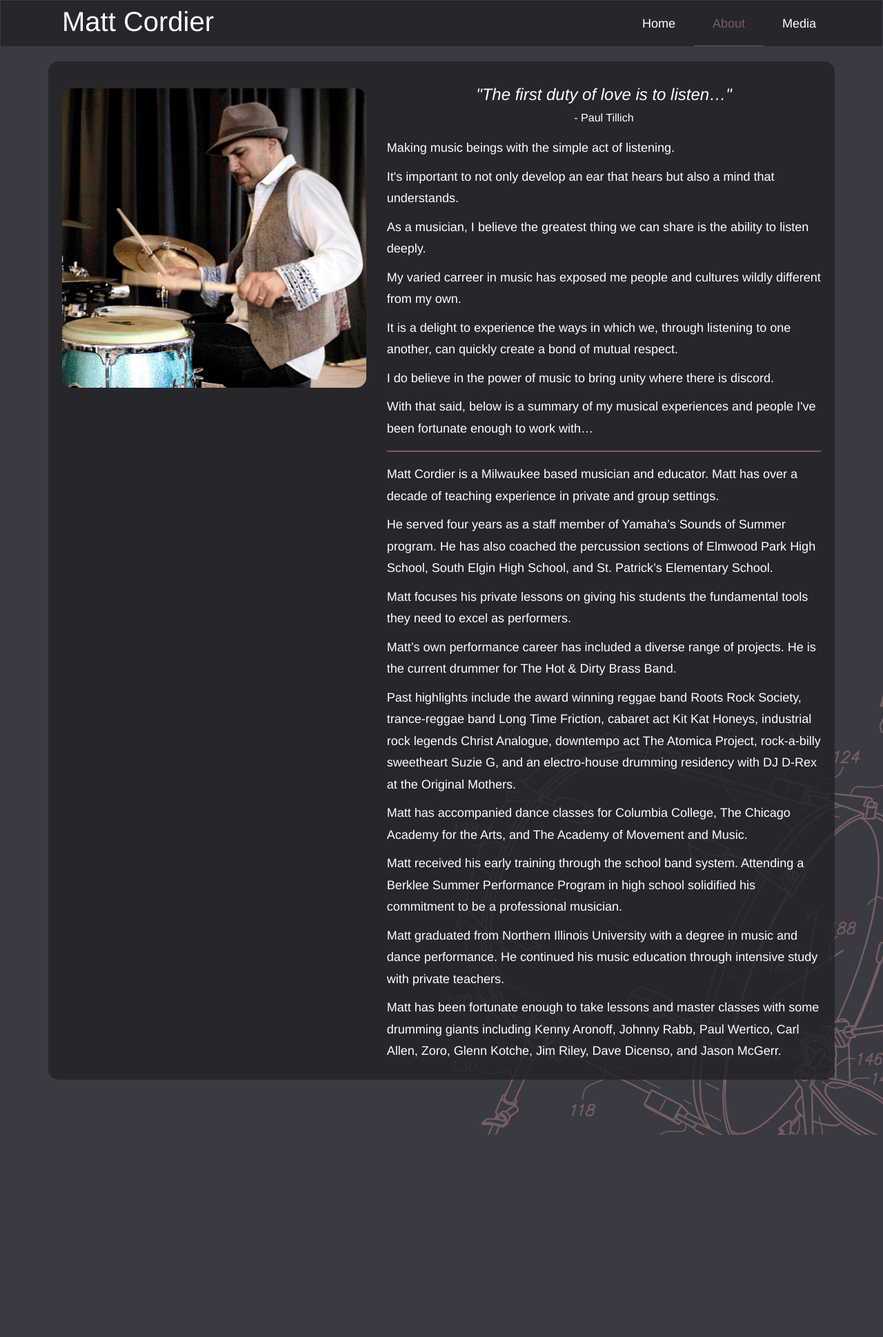
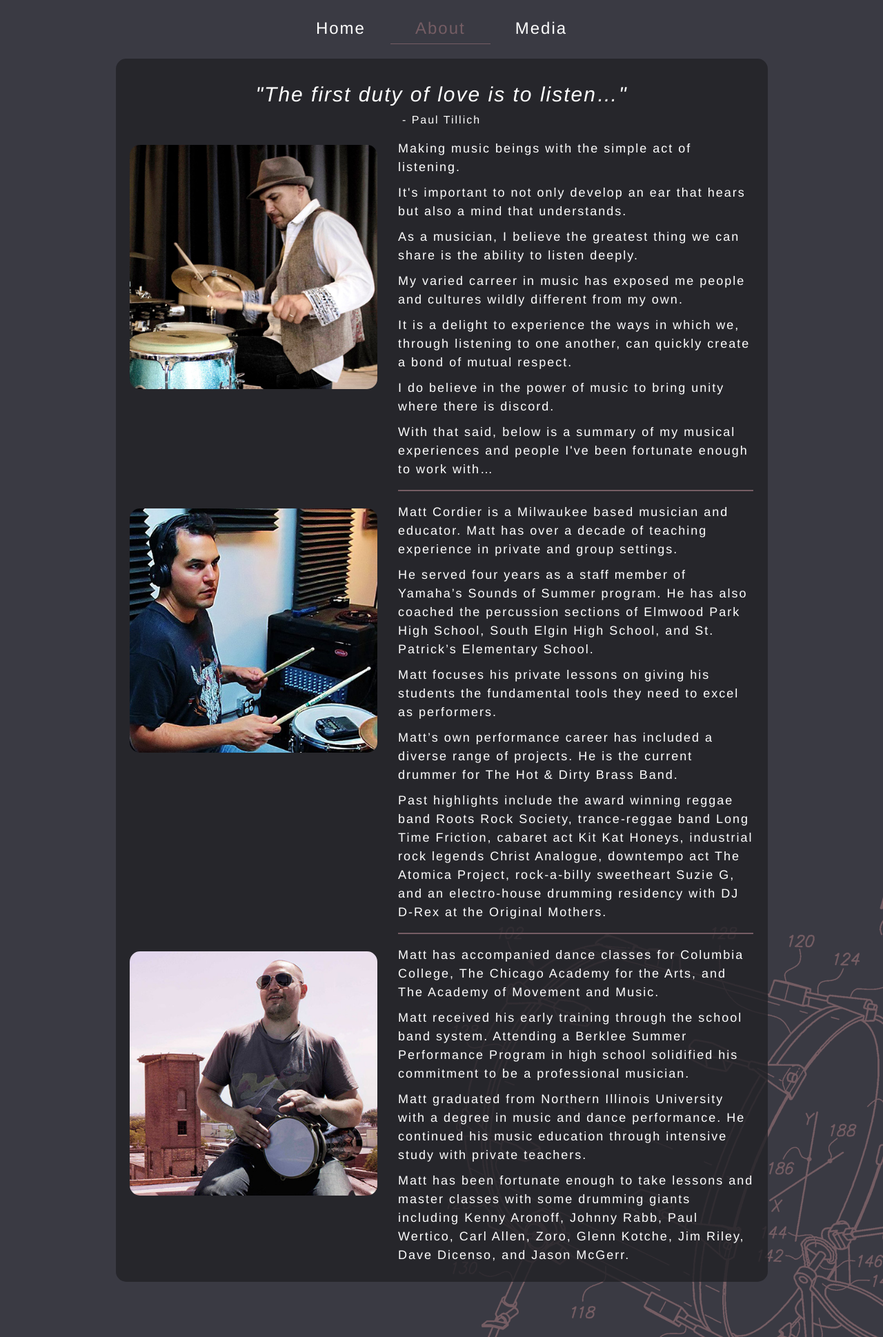
Before and after one commit to MattCordier/MattCordier.github.io, a Jekyll site: the page built from about.html, in a window 1280 px wide. Shown: the whole page at 69% size. Built offline with Jekyll 4.4.1, drawn with Linux system fonts in a browser that asks for light colours; nearby versions of some CDN libraries; before the commit the page ends 1645 px from its top, so only the background shows below that.

Commit message:
- restructured about page, added images - retooled navbar - restructured media page

```diff
--- a/_includes/navbar.html
+++ b/_includes/navbar.html
@@ -17,12 +17,12 @@
 
       <!-- need to duplicate this due to navbar collapse stuff -->
       <div class="hidden-sm  hidden-xs">
-        <a class="navbar-brand" href="/">Matt Cordier</a>
+     <!--    <a class="navbar-brand" href="/">Matt Cordier</a> -->
       </div>
       <!-- end:duplicate number -->
 
       <div id="navbar" class="navbar-collapse  collapse">
-        <ul class="learn-to-groove-nav__link-list  nav  navbar-nav navbar-right">
+        <ul class="learn-to-groove-nav__link-list  nav  navbar-nav">
 
           {% assign navigation_pages = site.html_pages | sort: 'navigation_weight' %}
             {% for p in navigation_pages %}
--- a/about.html
+++ b/about.html
@@ -6,18 +6,24 @@ navigation_weight: 2
 ---
 <div class="container">
   <div class="row">
-    <div class="col-xs-12 col-sm-8 col-md-7 col-lg-12">
+    <div class="col-xs-12 col-sm-10 col-sm-offset-1">
     	<div class="about-page--wrapper">
         <div class="row">
+          <div class="col-xs-12">
+            <h2><em>"The first duty of love is <span class="nowrap">to listen…"</span></em></h2>
 
+            <p class="about-page__p--quote">- Paul Tillich</p>
+          </div><!--/col -->
+        </div><!-- /row -->
+
+        <div class="row">
           <div class="col-md-12 col-lg-5">
       	     <img src="{{ site.url }}/public/img/profile-matt-cordier-conga.jpg" class="img-responsive center-block about-page__img">
+
+
           </div><!-- /col -->
 
           <div class="col-md-12 col-lg-7">
-            <h3><em>"The first duty of love is <span class="nowrap">to listen…"</span></em></h3>
-
-            <p class="about-page__p--quote">- Paul Tillich</p>
 
            <p class="about-page__p">Making music beings with the simple act of listening.</p>
 
@@ -33,7 +39,18 @@ navigation_weight: 2
 
            <p class="about-page__p">With that said, below is a summary of my musical experiences and people I've been fortunate enough to <span class="nowrap">work with…</span></p>
 
-           <hr>
+           <hr class="visible-lg">
+
+          </div><!--/col -->
+        </div><!-- /row -->
+
+        <div class="row">
+
+          <div class="col-md-12 col-lg-5">
+             <img src="{{ site.url }}/public/img/profile-matt-cordier-studio.jpg" class="img-responsive center-block about-page__img">
+          </div><!-- /col -->
+
+          <div class="col-md-12 col-lg-7">
 
            <p class="about-page__p">Matt Cordier is a Milwaukee based musician and educator. Matt has over a decade of teaching experience in private and group settings.</p>
 
@@ -44,6 +61,17 @@ navigation_weight: 2
             <p class="about-page__p">Matt’s own performance career has included a diverse range of projects. He is the current drummer for The Hot &amp; Dirty Brass Band.</p>
 
             <p class="about-page__p">Past highlights include the award winning reggae band Roots Rock Society, trance-reggae band Long Time Friction, cabaret act Kit Kat Honeys, industrial rock legends Christ Analogue, downtempo act The Atomica Project, rock-a-billy sweetheart Suzie G, and an electro-house drumming residency with DJ D-Rex at the Original Mothers.</p>
+
+            <hr class="visible-lg">
+          </div><!--/col -->
+        </div><!-- /row -->
+
+        <div class="row">
+          <div class="col-md-12 col-lg-5">
+            <img src="{{ site.url }}/public/img/profile-matt-cordier-rooftop.jpg" class="img-responsive center-block about-page__img">
+          </div><!-- /col -->
+
+          <div class="col-md-12 col-lg-7">
 
             <p class="about-page__p">Matt has accompanied dance classes for Columbia College, The Chicago Academy for the Arts, and The Academy of Movement and Music.</p>
 
--- a/public/_scss/about-page.scss
+++ b/public/_scss/about-page.scss
@@ -19,7 +19,7 @@
 		}
 
 		.about-page__img {
-			margin: 1.5em auto;
+			margin: .5em auto 1.5em;
 			border-radius: 15px;
 
 			@media (max-width: $screen-sm-max) {
@@ -30,7 +30,7 @@
 		.about-page__p {
 			font-size: 1.125em;
 			font-weight: 100;
-			line-height: 1.75;
+			line-height: 1.5;
 			text-align: left;
 
 			@media (max-width: $screen-md-max) {
--- a/public/_scss/base.scss
+++ b/public/_scss/base.scss
@@ -6,6 +6,7 @@ body {
   // set what 1em is equal to (default is 16px) and scale
   // down for screens
   font-size: 16px;
+  letter-spacing: 2px;
 
   @media (max-width: $screen-md-max) {
     font-size: 14px;
@@ -32,8 +33,8 @@ html, body {
 }
 
 .primary-nav-wrapper {
-  background: rgba(33, 33, 38, .8);
-  border-bottom: 1px solid lighten( #212126, 10% );
+  background: transparent;
+  // border-bottom: 1px solid lighten( #212126, 10% );
 
   @media (max-width: $screen-xs-max) {
     background: rgba(33, 33, 38, 1);
@@ -50,15 +51,26 @@ html, body {
   }
 }
 
+.navbar .navbar-nav {
+  display: inline-block;
+  float: none;
+  vertical-align: top;
+}
+
+.navbar .navbar-collapse {
+  text-align: center;
+}
+
 .navbar-brand:hover {
   color: #755d64;
 }
 
 .nav>li>a {
   display: inline-block;
-  font-size: 1.125em;
+  margin: 0 auto;
+  font-size: 1.5em;
   color: #fff;
-  padding: 1.25em 1.5em;
+  padding: 1.25em 1.5em .5em;
 
   @media (max-width: $screen-xs-max) {
     display: block;
--- a/public/_scss/media-page.scss
+++ b/public/_scss/media-page.scss
@@ -2,19 +2,34 @@
 	background: url('/public/img/cymbal-stand-diagram.png') no-repeat bottom right fixed;
 	background-color: #3a3a43;
 
+	.media-page--wrapper {
+
+		color: #fff;
+		text-align: center;
+		background-color: rgba(33, 33, 38, .8);
+		padding: 15px 20px;
+		border-radius: 15px;
+		margin: 0 auto 5em;
+
 		.media-container {
 			position:relative;
+			height:0;
+			overflow:hidden;
 			padding-bottom:56.25%;
 			padding-top:30px;
-		height:0;
-		overflow:hidden;
-	}
+			border-radius: 10px;
+			border: 10px solid #755d64;
+			margin: 2em;
+		}// .media-container
 
-	.media-container iframe, .media-container object, .media-container embed {
+		.media-container iframe,
+		.media-container object,
+		.media-container embed {
 			position:absolute;
 			top:0;
 			left:0;
 			width:100%;
 			height:100%;
 		}
-}
+	}// .media-page--wrapper
+}// .media-page
```
Also changed, not shown: media.html (+23 -8 lines), public/img/profile-matt-cordier-rooftop.jpg (added), public/img/profile-matt-cordier-studio.jpg (added). Lines whose indentation alone changed are shown as unchanged.
